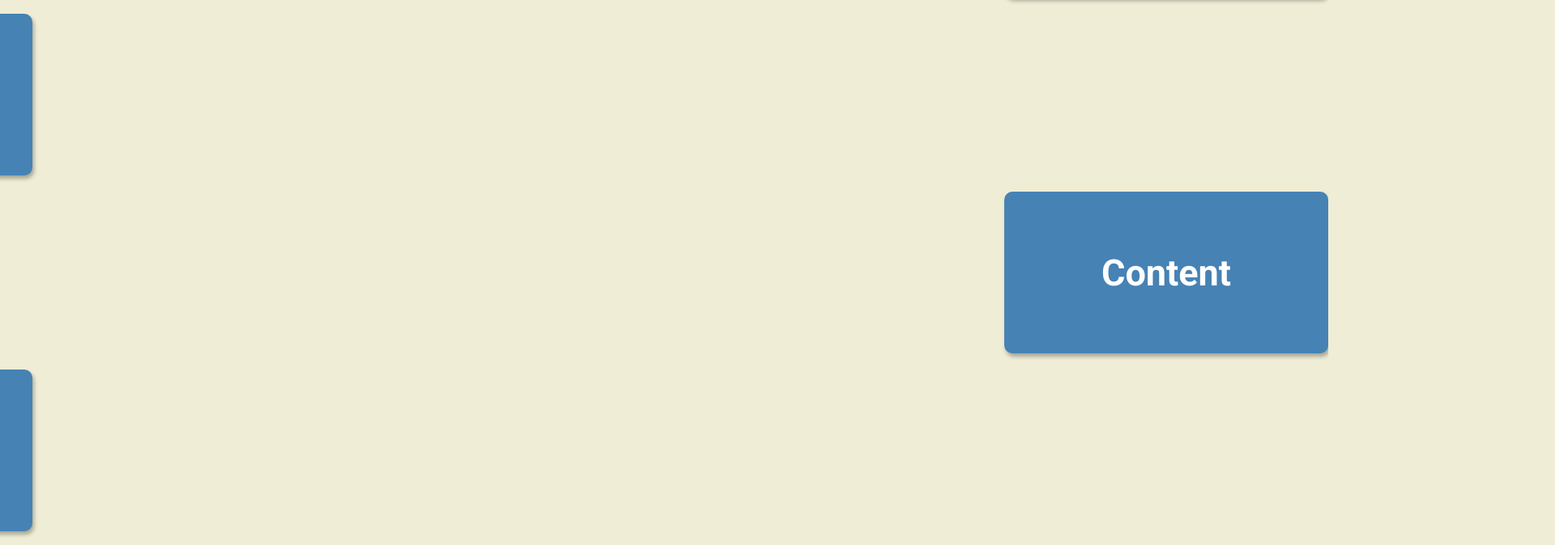
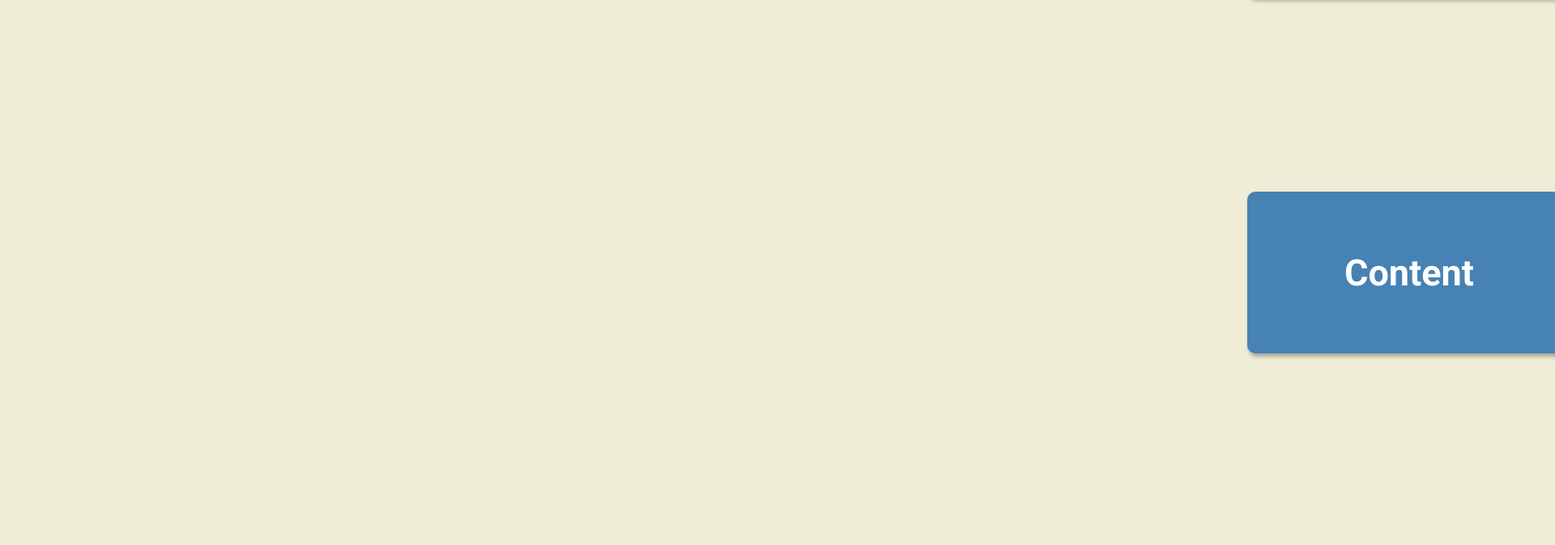
Before and after one commit to Todd-Sutherland/scroll-animation, a plain HTML site: page index.html in a window 1280 px wide. Shown: the part 711-1385 px from the top of the page at 81% size, 1920 px wide, since content can reach past the window. Drawn offline with Linux system fonts and the light colour scheme.

Commit message:
overflow-x hidden, translate percentage change

```diff
--- a/style.css
+++ b/style.css
@@ -12,6 +12,7 @@ body {
   align-items: center;
   justify-content: center;
   margin: 0;
+  overflow-x: hidden;
 }
 
 h1 {
@@ -29,12 +30,12 @@ h1 {
   margin: 10px;
   border-radius: 10px;
   box-shadow: 2px 4px 5px rgba(0, 0, 0, 0.3);
-  transform: translateX(200%);
+  transform: translateX(275%);
   transition: transform 0.4s ease;
 }
 
 .box:nth-of-type(even) {
-  transform: translateX(-200%);
+  transform: translateX(-275%);
 }
 
 .box.show {
```
